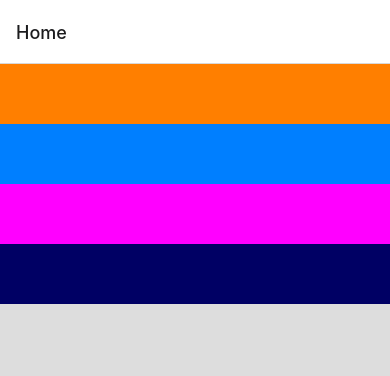
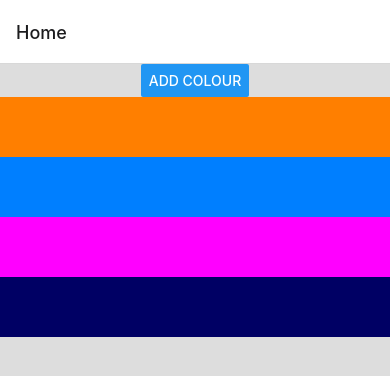
Before and after one commit to yjsoon/codeexp23colorsapp, a React Native app: screen / in a window 390 px wide. Shown: the top 376 px of the page. Built offline with nearby package versions, Linux system fonts and the light colour scheme.

Commit message:
Added button to add new colour

```diff
--- a/App.js
+++ b/App.js
@@ -1,6 +1,6 @@
 import { useState } from "react";
 import { StatusBar } from "expo-status-bar";
-import { StyleSheet, Text, View, FlatList } from "react-native";
+import { StyleSheet, Text, View, FlatList, Button } from "react-native";
 import { createStackNavigator } from "@react-navigation/stack";
 import { NavigationContainer } from "@react-navigation/native";
 import BlockRGB from "./components/BlockRGB";
@@ -18,8 +18,26 @@ function HomeScreen() {
     return <BlockRGB red={red} green={green} blue={blue} />;
   }
 
+  function addColor() {
+    // generate three random colours
+    const red = Math.floor(Math.random() * 256);
+    const green = Math.floor(Math.random() * 256);
+    const blue = Math.floor(Math.random() * 256);
+    // put them into an object
+    const colorObject = {
+      red,
+      green,
+      blue,
+      id: colorArray.length.toString()
+    };
+    // append it to the colorArray
+    const newArray = [colorObject, ...colorArray];
+    setColorArray(newArray);
+  }
+
   return (
     <View style={styles.container}>
+      <Button onPress={addColor} title="Add colour" />
       <FlatList
         style={styles.list}
         data={colorArray}
```
